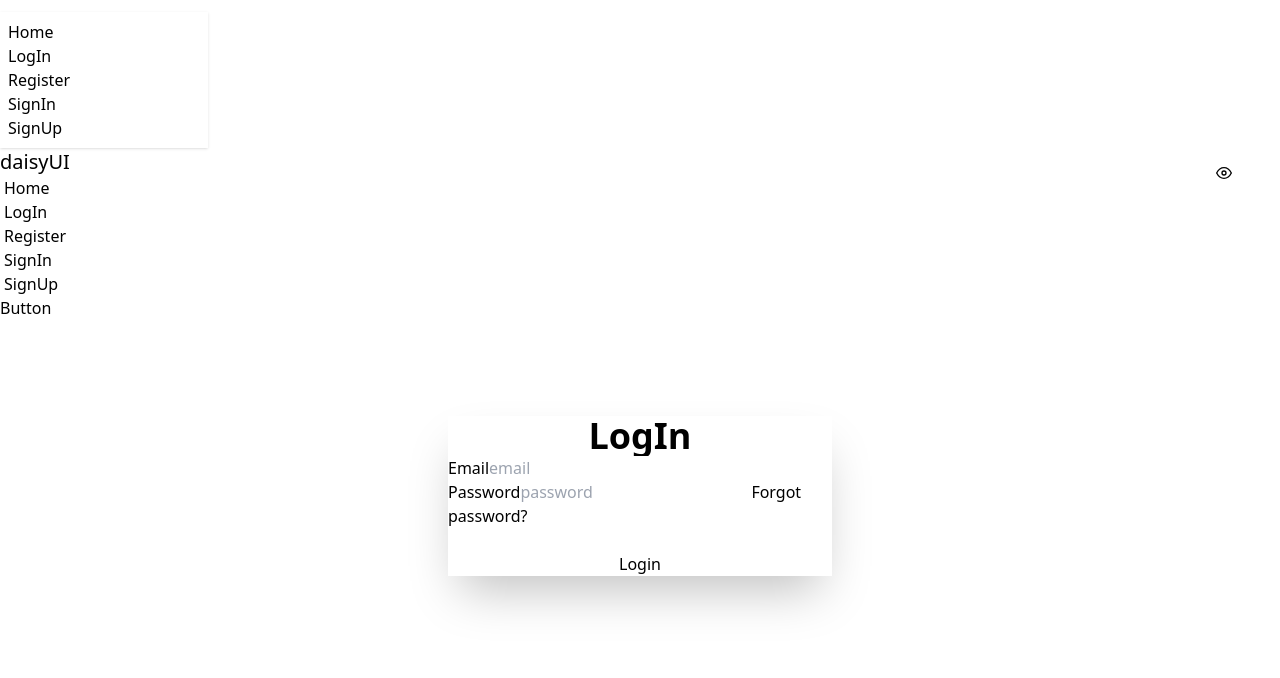
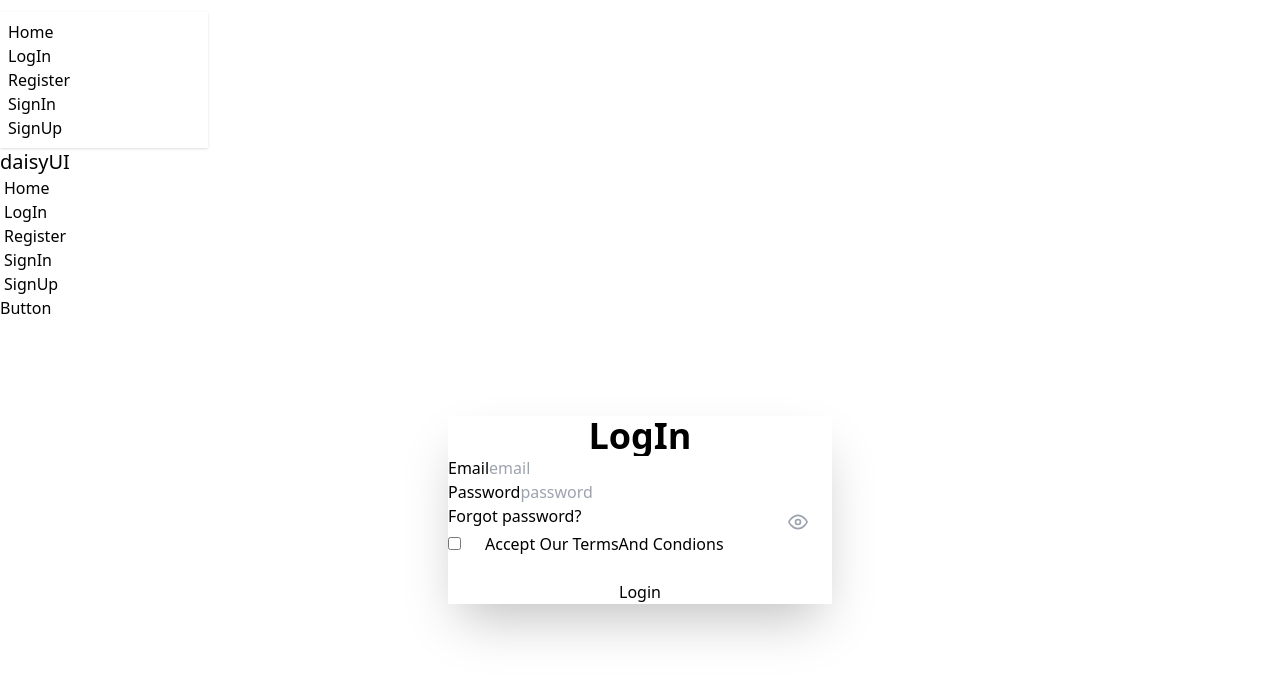
Before and after one commit to mdriyajulislamakash11/Module-50-Gmail-Password-Authentications, a React (Vite) app: page /login in a window 1280 px wide. Shown: the top 678 px of the page. Built offline with nearby package versions, Linux system fonts and the light colour scheme.

Commit message:
check box diye vaidations koram

```diff
--- a/src/components/Login.jsx
+++ b/src/components/Login.jsx
@@ -7,19 +7,25 @@ import { FaRegEyeSlash } from "react-icons/fa";
 const Login = () => {
   const [showPassword, setShowPassword] = useState(false);
   const [success, setSuccess] = useState(false);
-
   const [error, setError] = useState("");
 
   const handleFormSubmit = (e) => {
     e.preventDefault();
     const email = e.target.email.value;
     const password = e.target.password.value;
+    const terms = e.target.terms.checked;
+
 
     setError("");
     setSuccess(false);
 
+    if(!terms){
+      setError("Please accepts our terms and conditions")
+      return;
+    }
+
     if (password.length < 6) {
-      setError("Password Shoud be 6 characters or longer");
+      setError("Password should be at least 6 characters or longer");
       return;
     }
 
@@ -27,7 +33,7 @@ const Login = () => {
       /^(?=.*[a-z])(?=.*[A-Z])(?=.*\d)(?=.*[@$!%*?&])[A-Za-z\d@$!%*?&]{6,}$/;
     if (!passwordRegex.test(password)) {
       setError(
-        "Password must be at least 8 characters long, include uppercase, lowercase, number, and special character."
+        "Password must include uppercase, lowercase, number, and special character."
       );
       return;
     }
@@ -61,22 +67,24 @@ const Login = () => {
             />
           </div>
 
-          <div className="form-control">
+          <div className="form-control relative">
             <label className="label">
               <span className="label-text">Password</span>
             </label>
+
             <input
               type={showPassword ? "text" : "password"}
               name="password"
               placeholder="password"
-              className="input input-bordered"
+              className="input input-bordered pr-10"
             />
 
-            <button onClick={() => setShowPassword(!showPassword)} className="btn btn-xs absolute right-12 top-[165px]  ">
-              {
-                showPassword ? <FaRegEyeSlash /> : <FiEye />
-              }
-
+            <button
+              type="button"
+              onClick={() => setShowPassword(!showPassword)}
+              className="absolute right-6 top-8 text-xl text-gray-400"
+            >
+              {showPassword ? <FaRegEyeSlash /> : <FiEye />}
             </button>
 
             <label className="label">
@@ -85,14 +93,27 @@ const Login = () => {
               </a>
             </label>
           </div>
+
+          <div className="form-control mt-1">
+            <label className="cursor-pointer label">
+              <input
+                type="checkbox"
+                name="terms"
+                className="checkbox checkbox-success"
+              />
+              <span className="label-text ml-6">Accept Our TermsAnd Condions</span>
+            </label>
+          </div>
+
           <div className="form-control mt-6">
             <button className="btn btn-accent w-full">Login</button>
           </div>
         </form>
 
-        {error && <p className="text-red-600">{error}</p>}
-
-        {success && <p className="text-green-600">login is SuccessFully</p>}
+        {error && <p className="text-red-600 text-center mt-2">{error}</p>}
+        {success && (
+          <p className="text-green-600 text-center mt-2">Login Successful!</p>
+        )}
       </div>
     </div>
   );
```
